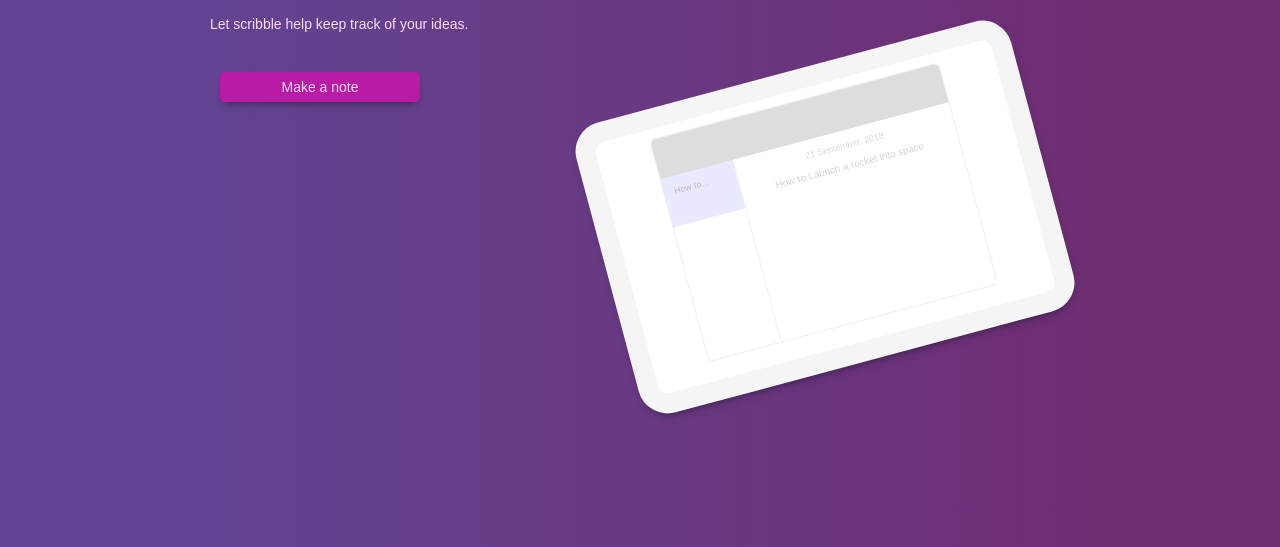
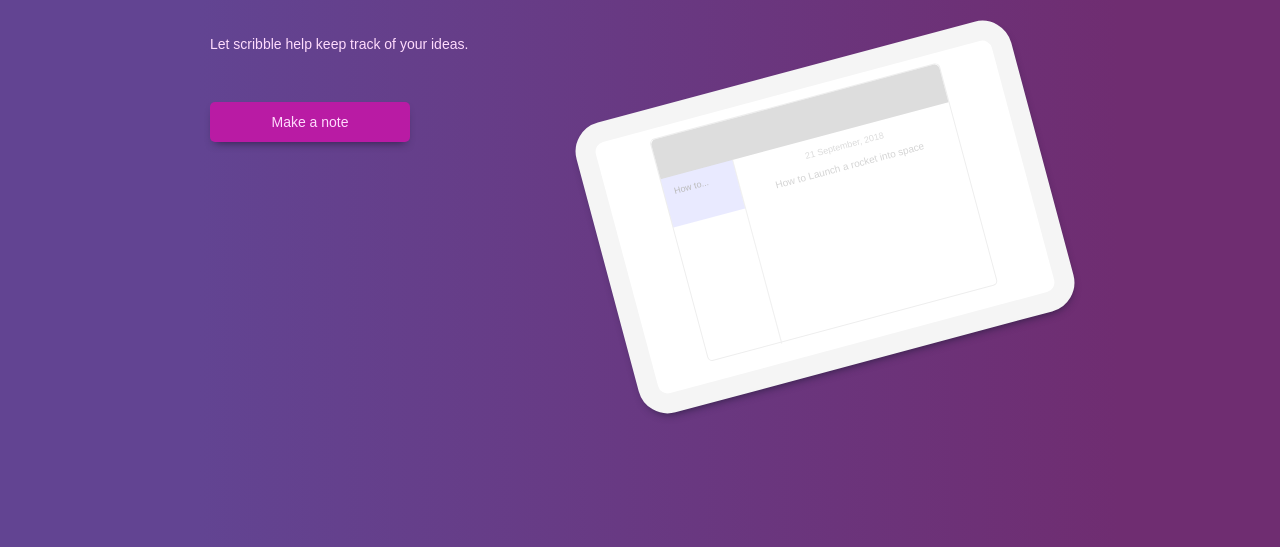
Before and after one commit to amaiwu/notepad, a plain HTML site: page index.html in a window 1280 px wide. Shown: the part 253-800 px from the top of the page. Drawn offline with Linux system fonts and the light colour scheme.

Commit message:
Update styles.css

```diff
--- a/styles.css
+++ b/styles.css
@@ -176,7 +176,7 @@ nav i:hover +.label {
 }
 
 .landing-page-text p {
-    margin: 10px;
+    margin: 30px 10px;
     color: rgb(255, 219, 253);
 }
 
@@ -186,8 +186,8 @@ nav i:hover +.label {
     border-radius: 5px;
     border: none;
     width: 200px;
-    height: 30px;
-    margin: 20px;
+    height: 40px;
+    margin: 10px;
     box-shadow: 0px 5px 10px -5px #281c3f;
     cursor: pointer;
     font-size: 14px;
```
